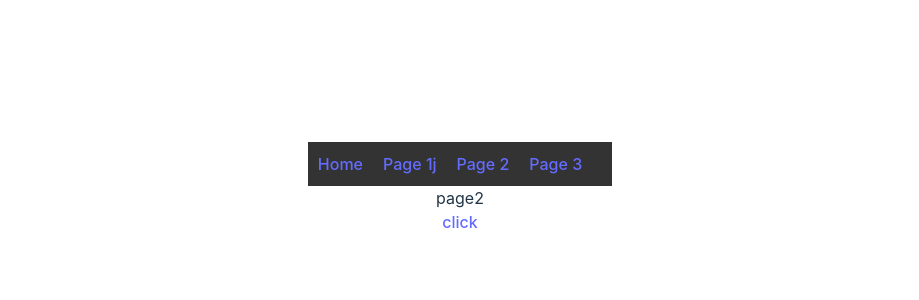
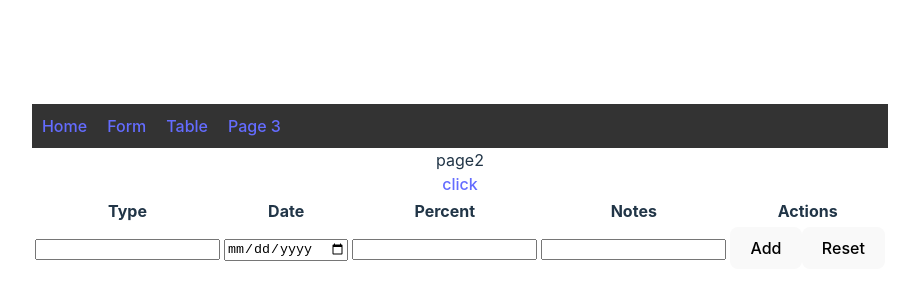
Before and after one commit to Sanskruti-thorat/ReactTS-training, a React (Vite) app: page /page2 in a window 1280 px wide. Shown: the part 212-512 px from the top of the page, without its empty margins (180-1099 px from the left). Built offline with nearby package versions, Linux system fonts and the light colour scheme.

Commit message:
completed table

```diff
--- a/package.json
+++ b/package.json
@@ -11,6 +11,7 @@
     "prod": "vite --prod"
   },
   "dependencies": {
+    "bootstrap": "^4.6.0",
     "formik": "^2.4.5",
     "react": "^18.2.0",
     "react-dom": "^18.2.0",
--- a/src/pages/Header.tsx
+++ b/src/pages/Header.tsx
@@ -13,11 +13,11 @@ const Header = () => {
           </li>
           <br />
           <li>
-            <Link to="/page1/">Page 1j</Link>
+            <Link to="/page1/">Form</Link>
           </li>
           <br />
           <li>
-            <Link to="/page2/">Page 2</Link>
+            <Link to="/page2/">Table</Link>
           </li>
           <br />
           <li>
--- a/src/pages/Page1.tsx
+++ b/src/pages/Page1.tsx
@@ -18,6 +18,7 @@ interface FormData {
 export default function Page1() {
   const navigate = useNavigate();
 
+  // eslint-disable-next-line @typescript-eslint/no-explicit-any
   const onSubmit = async (values: FormData, actions: any) => {
     console.log(values);
     await new Promise((resolve) => setTimeout(resolve, 1000));
--- a/src/pages/page2.tsx
+++ b/src/pages/page2.tsx
@@ -1,15 +1,143 @@
 import { Link, Outlet } from "react-router-dom"
+import { tableVal } from "../validation";
+import { useFormik } from "formik";
+import { useState } from "react";
+
+
+interface FormValues {
+  type: string;
+  date: string;
+  percent: string;
+  notes: string;
+}
 
 
 function Page2() {
+  const [submittedValues, setSubmittedValues] = useState<FormValues[]>([])
+    const formik = useFormik({
+      initialValues: {
+        type: "",
+        date: "",
+        percent: "",
+        notes: "",
+      },
+      validationSchema: tableVal ,
+      onSubmit: (values) => {
+        console.log("Form submitted:", values);
+        setSubmittedValues((prevValues) => [...prevValues, values])
+
+      },
+    });
+
+
+    const deleteRow=(index:number)=>{
+      setSubmittedValues((prevValues) =>
+      prevValues.filter((_, i) => i !== index)
+    );
+    }
   return (
     <>
         <div>page2</div>
     <Link to={'/page2/pagechild2'}>click</Link>
-    <Outlet />
+
     <section>
+    <form onSubmit={formik.handleSubmit}>
+      <table>
+        <thead>
+          <tr>
+            <th>Type</th>
+            <th>Date</th>
+            <th>Percent</th>
+            <th>Notes</th>
+            <th>Actions</th>
+          </tr>
+        </thead>
+        <tbody>
+          <tr>
+            <td>
+              <input
+                type="text"
+                name="type"
+                onChange={formik.handleChange}
+                onBlur={formik.handleBlur}
+                value={formik.values.type}
+              />
+              {formik.touched.type && formik.errors.type && (
+                <div className="error">{formik.errors.type}</div>
+              )}
+            </td>
+            <td>
+              <input
+                type="date"
+                name="date"
+                onChange={formik.handleChange}
+                onBlur={formik.handleBlur}
+                value={formik.values.date}
+              />
+              {formik.touched.date && formik.errors.date && (
+                <div className="error">{formik.errors.date}</div>
+              )}
+            </td>
+            <td>
+              <input
+                type="number"
+                name="percent"
+                onChange={formik.handleChange}
+                onBlur={formik.handleBlur}
+                value={formik.values.percent}
+              />
+              {formik.touched.percent && formik.errors.percent && (
+                <div className="error">{formik.errors.percent}</div>
+              )}
+            </td>
+            <td>
+              <input
+                type="text"
+                name="notes"
+                onChange={formik.handleChange}
+                onBlur={formik.handleBlur}
+                value={formik.values.notes}
+              />
+              {formik.touched.notes && formik.errors.notes && (
+                <div className="error">{formik.errors.notes}</div>
+              )}
+            </td>
+            <td>
+              <button type="submit" disabled={!formik.isValid}>
+                Add
+              </button>
+              <button type="button" onClick={() => formik.resetForm()}>
+                Reset
+              </button>
+            </td>
+          </tr>
+        </tbody>
+      </table>
+    </form>
+    </section>
 
-    </section>
+
+
+
+
+    <section>
+  <table>
+    <tbody>
+      {submittedValues.map((submittedValue, index) => (
+        <tr key={index}>
+          <td>{submittedValue.type}</td>
+          <td>{submittedValue.date}</td>
+          <td>{submittedValue.percent}</td>
+          <td>{submittedValue.notes}</td>
+          <td>
+            <button onClick={() =>deleteRow(index)}>delete</button>
+          </td>
+        </tr>
+      ))}
+    </tbody>
+  </table>
+      </section>
+      <Outlet />
     </>
 
   )
--- a/src/validation.tsx
+++ b/src/validation.tsx
@@ -20,11 +20,12 @@ export const basicSchemaVal = Yup.object().shape({
     .test(
       "is-valid-age",
       "Age must be between 0 and 100",
+      // eslint-disable-next-line @typescript-eslint/no-explicit-any
       (value: any) => value >= 0 && value <= 100
     )
     .required("Please enter your age."),
   password: Yup.string()
-    .min(5)
+    .min(5,"password should be more than 5")
     .matches(
       passwordRules,
       "Please create a stronger password."
@@ -44,3 +45,32 @@ export const basicSchemaVal = Yup.object().shape({
     () => new Date(new Date().getTime() - 24 * 60 * 60 * 1000)
   ),
 })
+
+
+
+export const tableVal =Yup.object().shape({
+  type: Yup.string().min(10, "Type must be at least 10 characters").required(),
+  date: Yup.date()
+  .min(
+    Yup.ref("today"),
+    "Date must be in the future."
+  )
+  .required("Please enter a date."),
+today: Yup.date().default(() => new Date()),
+  percent:Yup.number()
+  .required("Percent is required")
+  .integer("Percent must be an integer")
+  .positive("Percent must be a positive number")
+  .min(1, "Percent must be greater than or equal to 1")
+  .max(100, "Percent must be less than or equal to 100"),
+  notes: Yup.string().test({
+    name: 'requiredWithPercent',
+    test: function(value) {
+      const percentValue = this.parent.percent;
+      return !percentValue || (percentValue && value && value.length <= 20);
+    },
+    message: 'Notes must be at most 20 characters if a Percent value is provided',
+  }),
+
+
+});
```
Also changed, not shown: 1 other file (tests, documents, lock files or other folders).
